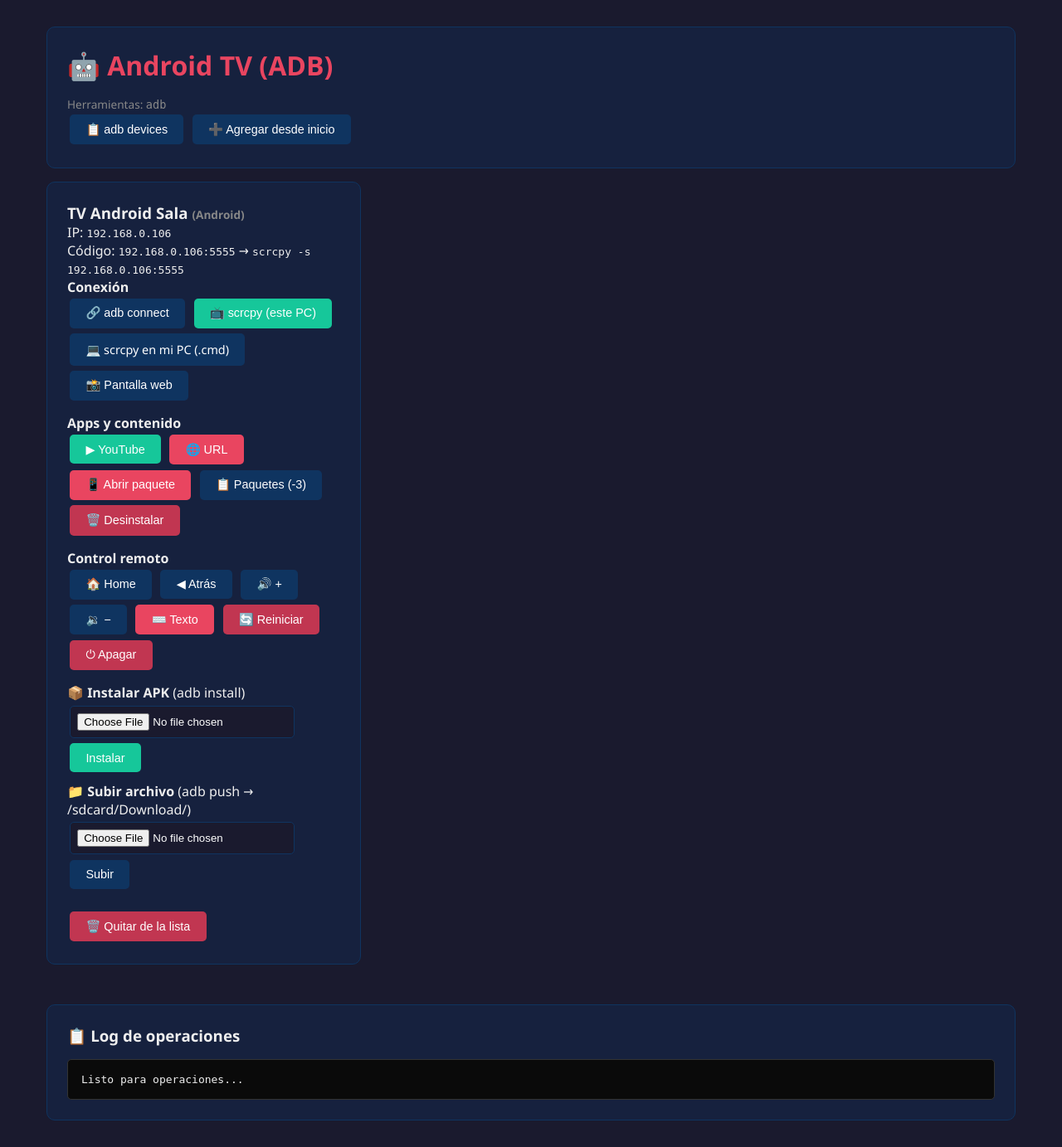
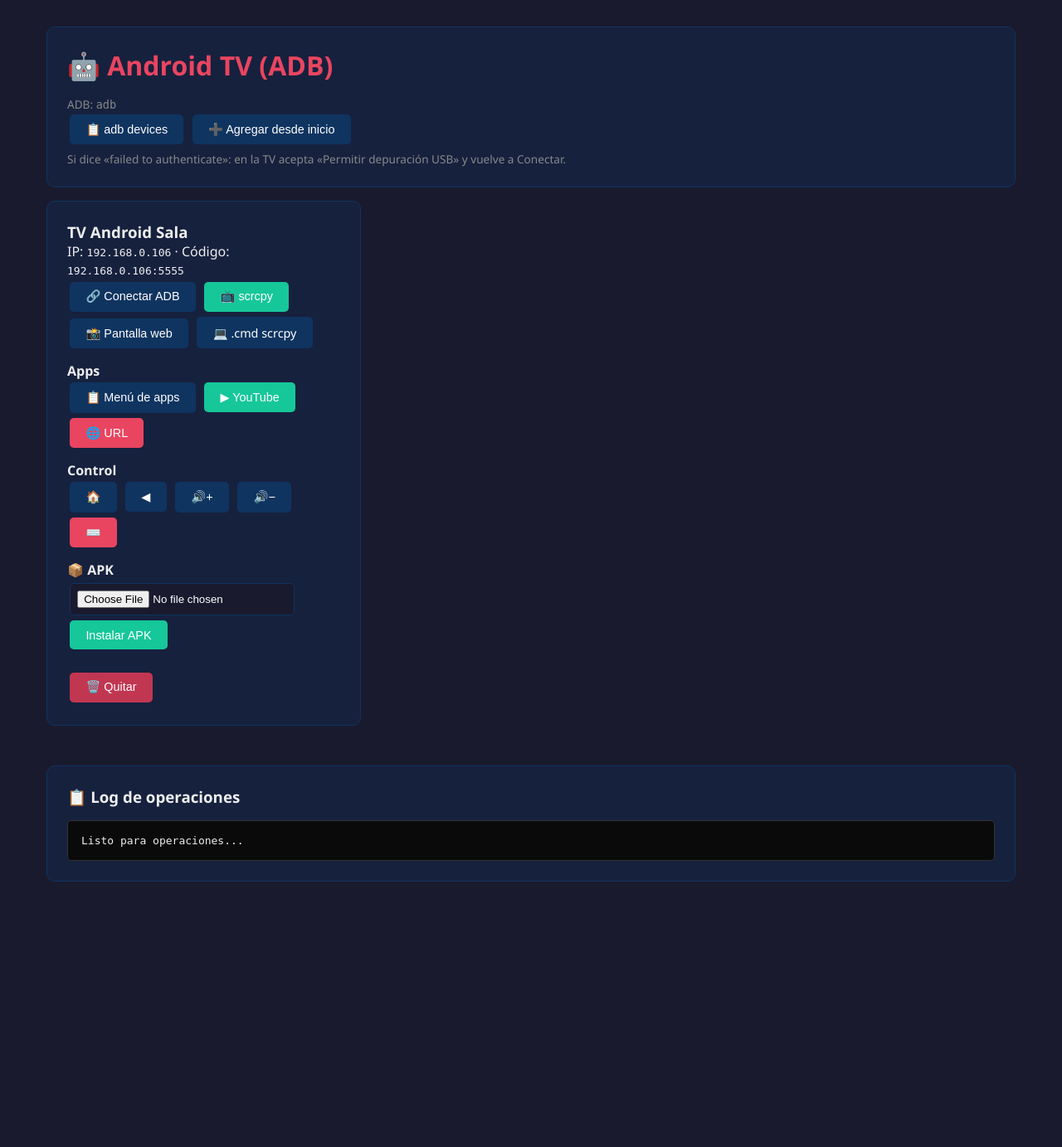
Before and after one commit to setlopez1999/tv-panel, a Flask app: page /android in a window 1280 px wide. Shown: the part 58-1441 px from the top of the page at 83% size. After the commit the page ends 1121 px from the top, so only its background shows below. Run offline with Flask 3, Linux system fonts and the light colour scheme.

Commit message:
Fix APK ruta absoluta, screenshot exec-out, modal de apps y tools_info.
Co-authored-by: Cursor <cursoragent@cursor.com>

```diff
--- a/app.py
+++ b/app.py
@@ -9,7 +9,7 @@ from routes import android_bp, lg_bp
 from tools_paths import get_adb_path, get_scrcpy_path, tools_info
 
 app = Flask(__name__)
-app.config["UPLOAD_FOLDER"] = "uploads"
+app.config["UPLOAD_FOLDER"] = os.path.abspath("uploads")
 os.makedirs(app.config["UPLOAD_FOLDER"], exist_ok=True)
 
 app.register_blueprint(lg_bp)
--- a/routes/android.py
+++ b/routes/android.py
@@ -1,8 +1,10 @@
 import os
+import uuid
 
 from flask import Blueprint, Response, current_app, jsonify, render_template, request, send_file
+from werkzeug.utils import secure_filename
 
-from config import add_android_device, find_device, legacy_view, load_devices, remove_device
+from config import add_android_device, find_device, legacy_view, load_devices, remove_device, update_device
 from modules.android.driver import AndroidDriver
 from tools_paths import tools_info
 
@@ -67,17 +69,27 @@ def android_install_apk():
     if not file.filename or not file.filename.lower().endswith(".apk"):
         return jsonify({"success": False, "message": "Archivo APK inválido"})
 
-    filepath = os.path.join(current_app.config["UPLOAD_FOLDER"], file.filename)
+    upload_dir = os.path.abspath(current_app.config["UPLOAD_FOLDER"])
+    os.makedirs(upload_dir, exist_ok=True)
+    safe = secure_filename(file.filename) or "app.apk"
+    filepath = os.path.join(upload_dir, f"{uuid.uuid4().hex}_{safe}")
     file.save(filepath)
-    result = _android_for_ip(ip).install_apk(filepath)
-    os.remove(filepath)
+    try:
+        result = _android_for_ip(ip).install_apk(filepath)
+    finally:
+        if os.path.isfile(filepath):
+            os.remove(filepath)
     return jsonify(result)
 
 
 @android_bp.route("/api/android/list-packages", methods=["POST"])
 def android_list_packages():
     data = request.json or {}
-    return jsonify(_android_for_ip(data["ip"]).list_packages())
+    ip = data["ip"]
+    result = _android_for_ip(ip).list_packages()
+    if result.get("success") and result.get("packages"):
+        update_device("android", ip, cached_packages=result["packages"])
+    return jsonify(result)
 
 
 @android_bp.route("/api/android/uninstall", methods=["POST"])
@@ -105,10 +117,13 @@ def android_push_file():
     f = request.files["file"]
     ip = request.form.get("ip")
     remote = request.form.get("remote_path", "/sdcard/Download/")
-    filepath = os.path.join(current_app.config["UPLOAD_FOLDER"], f.filename)
+    upload_dir = os.path.abspath(current_app.config["UPLOAD_FOLDER"])
+    os.makedirs(upload_dir, exist_ok=True)
+    filepath = os.path.abspath(os.path.join(upload_dir, secure_filename(f.filename) or "file"))
     f.save(filepath)
     result = _android_for_ip(ip).push_file(filepath, remote)
-    os.remove(filepath)
+    if os.path.isfile(filepath):
+        os.remove(filepath)
     return jsonify(result)
 
 
@@ -141,9 +156,9 @@ def android_launcher(ip):
 @android_bp.route("/api/android/screenshot/<ip>", methods=["GET"])
 def android_screenshot(ip):
     img_path = _android_for_ip(ip).get_screenshot()
-    if os.path.exists(img_path):
+    if os.path.isfile(img_path) and os.path.getsize(img_path) > 500:
         return send_file(img_path, mimetype="image/png")
-    return jsonify({"success": False, "message": "No se pudo capturar la pantalla"}), 500
+    return jsonify({"success": False, "message": "No se pudo capturar. Conecta ADB y autoriza en la TV."}), 500
 
 
 @android_bp.route("/api/android/remove/<ip>", methods=["DELETE"])
--- a/templates/android_devices.html
+++ b/templates/android_devices.html
@@ -2,87 +2,79 @@
 {% block content %}
 <div class="card">
     <h1>🤖 Android TV (ADB)</h1>
-    <p class="hint">Herramientas: <code>{{ tools.adb }}</code></p>
+    <p class="hint">ADB: <code>{{ tools.adb }}</code></p>
     <button class="btn btn-secondary" onclick="listAdbDevices()">📋 adb devices</button>
     <button class="btn btn-secondary" onclick="location.href='/'">➕ Agregar desde inicio</button>
+    <p class="hint">Si dice «failed to authenticate»: en la TV acepta «Permitir depuración USB» y vuelve a Conectar.</p>
 </div>
 
 <div class="grid">
     {% for device in devices %}
     <div class="card">
-        <h3>{{ device.name }} <span class="hint">(Android)</span></h3>
-        <p>IP: <code>{{ device.ip }}</code></p>
-        <p>Código: <code>{{ device.device_code }}</code> → <code>scrcpy -s {{ device.device_code }}</code></p>
+        <h3>{{ device.name }}</h3>
+        <p>IP: <code>{{ device.ip }}</code> · Código: <code>{{ device.device_code }}</code></p>
 
-        <p><strong>Conexión</strong></p>
-        <button class="btn btn-secondary" onclick="connectAndroid('{{ device.ip }}')">🔗 adb connect</button>
-        <button class="btn btn-success" onclick="startScrcpy('{{ device.ip }}')">📺 scrcpy (este PC)</button>
-        <a class="btn btn-secondary" href="/api/android/launcher/{{ device.ip }}">💻 scrcpy en mi PC (.cmd)</a>
+        <button class="btn btn-secondary" onclick="connectAndroid('{{ device.ip }}')">🔗 Conectar ADB</button>
+        <button class="btn btn-success" onclick="startScrcpy('{{ device.ip }}')">📺 scrcpy</button>
         <button class="btn btn-secondary" onclick="takeScreenshot('{{ device.ip }}')">📸 Pantalla web</button>
+        <a class="btn btn-secondary" href="/api/android/launcher/{{ device.ip }}">💻 .cmd scrcpy</a>
 
-        <p style="margin-top:0.8rem;"><strong>Apps y contenido</strong></p>
+        <p style="margin-top:0.8rem;"><strong>Apps</strong></p>
+        <button class="btn btn-secondary" onclick="openPackagesModal('{{ device.ip }}')">📋 Menú de apps</button>
         <button class="btn btn-success" onclick="quickUrlAndroid('{{ device.ip }}', 'https://youtube.com')">▶ YouTube</button>
         <button class="btn" onclick="openUrlAndroid('{{ device.ip }}')">🌐 URL</button>
-        <button class="btn" onclick="openAppAndroid('{{ device.ip }}')">📱 Abrir paquete</button>
-        <button class="btn btn-secondary" onclick="listPackages('{{ device.ip }}')">📋 Paquetes (-3)</button>
-        <button class="btn btn-danger" onclick="uninstallPkg('{{ device.ip }}')">🗑️ Desinstalar</button>
 
-        <p style="margin-top:0.8rem;"><strong>Control remoto</strong></p>
-        <button class="btn btn-secondary" onclick="keyevent('{{ device.ip }}', 3)">🏠 Home</button>
-        <button class="btn btn-secondary" onclick="keyevent('{{ device.ip }}', 4)">◀ Atrás</button>
-        <button class="btn btn-secondary" onclick="keyevent('{{ device.ip }}', 24)">🔊 +</button>
-        <button class="btn btn-secondary" onclick="keyevent('{{ device.ip }}', 25)">🔉 −</button>
-        <button class="btn" onclick="sendText('{{ device.ip }}')">⌨️ Texto</button>
-        <button class="btn btn-danger" onclick="rebootDev('{{ device.ip }}', false)">🔄 Reiniciar</button>
-        <button class="btn btn-danger" onclick="rebootDev('{{ device.ip }}', true)">⏻ Apagar</button>
+        <p style="margin-top:0.8rem;"><strong>Control</strong></p>
+        <button class="btn btn-secondary" onclick="keyevent('{{ device.ip }}', 3)">🏠</button>
+        <button class="btn btn-secondary" onclick="keyevent('{{ device.ip }}', 4)">◀</button>
+        <button class="btn btn-secondary" onclick="keyevent('{{ device.ip }}', 24)">🔊+</button>
+        <button class="btn btn-secondary" onclick="keyevent('{{ device.ip }}', 25)">🔊−</button>
+        <button class="btn" onclick="sendText('{{ device.ip }}')">⌨️</button>
 
         <div id="url-form-{{ device.ip }}" style="display:none; margin-top:0.5rem;">
             <input type="text" id="url-input-{{ device.ip }}" value="https://youtube.com">
             <button class="btn btn-success" onclick="sendUrlAndroid('{{ device.ip }}')">✓</button>
         </div>
-        <div id="app-form-{{ device.ip }}" style="display:none; margin-top:0.5rem;">
-            <input type="text" id="app-input-{{ device.ip }}" placeholder="com.ejemplo.app">
-            <button class="btn btn-success" onclick="sendAppAndroid('{{ device.ip }}')">✓</button>
-        </div>
-        <div id="uninstall-form-{{ device.ip }}" style="display:none; margin-top:0.5rem;">
-            <input type="text" id="uninstall-input-{{ device.ip }}" placeholder="nombre.del.paquete">
-            <button class="btn btn-danger" onclick="doUninstall('{{ device.ip }}')">✓ Desinstalar</button>
-        </div>
         <div id="text-form-{{ device.ip }}" style="display:none; margin-top:0.5rem;">
-            <input type="text" id="text-input-{{ device.ip }}" placeholder="texto a escribir">
+            <input type="text" id="text-input-{{ device.ip }}" placeholder="texto">
             <button class="btn btn-success" onclick="doSendText('{{ device.ip }}')">✓</button>
         </div>
 
         <div style="margin-top:0.8rem;">
-            <strong>📦 Instalar APK</strong> (adb install)
+            <strong>📦 APK</strong>
             <input type="file" id="apk-file-{{ device.ip }}" accept=".apk" style="display:block; margin-top:0.3rem;">
-            <button class="btn btn-success" onclick="installApk('{{ device.ip }}')">Instalar</button>
-        </div>
-        <div style="margin-top:0.5rem;">
-            <strong>📁 Subir archivo</strong> (adb push → /sdcard/Download/)
-            <input type="file" id="push-file-{{ device.ip }}" style="display:block; margin-top:0.3rem;">
-            <button class="btn btn-secondary" onclick="pushFile('{{ device.ip }}')">Subir</button>
+            <button class="btn btn-success" onclick="installApk('{{ device.ip }}')">Instalar APK</button>
         </div>
 
-        <div id="packages-{{ device.ip }}" class="log-box" style="max-height:120px; margin-top:0.5rem; display:none;"></div>
         <div id="screenshot-{{ device.ip }}" style="margin-top:1rem;"></div>
-        <button class="btn btn-danger" style="margin-top:0.5rem;" onclick="removeAndroid('{{ device.ip }}')">🗑️ Quitar de la lista</button>
+        <button class="btn btn-danger" style="margin-top:0.5rem;" onclick="removeAndroid('{{ device.ip }}')">🗑️ Quitar</button>
     </div>
     {% else %}
-    <div class="card">
-        <p>No hay Android TV. En el <a href="/">inicio</a> elige tipo <strong>Android TV</strong>, pon la IP y agrega.</p>
-        <p class="hint">En la TV: ADB over network ON. Luego: Conectar → install APK o scrcpy.</p>
-    </div>
+    <div class="card"><p>Sin Android TV. <a href="/">Agregar</a> tipo Android.</p></div>
     {% endfor %}
 </div>
 
+<div id="packages-modal" class="modal-overlay">
+    <div class="modal">
+        <div class="modal-header">
+            <h3 id="packages-modal-title">Apps en la TV</h3>
+            <button class="btn btn-secondary btn-sm" onclick="closePackagesModal()">✕ Cerrar</button>
+        </div>
+        <div class="modal-body" id="packages-modal-body">
+            <p class="hint">Cargando...</p>
+        </div>
+    </div>
+</div>
+
 <script>
+    let packagesModalIp = null;
+
     async function listAdbDevices() {
         await apiCall('/api/android/devices');
     }
 
     async function connectAndroid(ip) {
-        log(`adb connect ${ip}:5555 ...`);
+        log(`Conectando ${ip}:5555...`);
         await apiCall(`/api/android/connect/${ip}`, { method: 'POST' });
     }
 
@@ -97,28 +89,68 @@
         await apiCall('/api/android/open-url', { method: 'POST', body: JSON.stringify({ ip, url }) });
     }
 
-    function openAppAndroid(ip) {
-        document.getElementById(`app-form-${ip}`).style.display = 'block';
-    }
-    async function sendAppAndroid(ip) {
-        const pkg = document.getElementById(`app-input-${ip}`).value;
-        await apiCall('/api/android/open-app', { method: 'POST', body: JSON.stringify({ ip, package: pkg }) });
+    function closePackagesModal() {
+        document.getElementById('packages-modal').classList.remove('open');
+        packagesModalIp = null;
     }
 
-    async function listPackages(ip) {
-        const data = await apiCall('/api/android/list-packages', { method: 'POST', body: JSON.stringify({ ip }) });
-        const box = document.getElementById(`packages-${ip}`);
-        box.style.display = 'block';
-        box.textContent = data.stdout || data.message || 'Sin datos';
+    function renderPackagesModal(ip, packages) {
+        const body = document.getElementById('packages-modal-body');
+        if (!packages.length) {
+            body.innerHTML = '<p>No se encontraron apps de usuario. ¿Conectaste ADB?</p>';
+            return;
+        }
+        body.innerHTML = packages.map(pkg => `
+            <div class="pkg-item">
+                <span class="pkg-name">${pkg}</span>
+                <button type="button" class="btn btn-success btn-sm" data-action="open" data-ip="${ip}" data-pkg="${pkg}">Abrir</button>
+                <button type="button" class="btn btn-danger btn-sm" data-action="uninstall" data-ip="${ip}" data-pkg="${pkg}">Desinstalar</button>
+            </div>
+        `).join('');
+        body.querySelectorAll('button[data-action]').forEach(btn => {
+            btn.addEventListener('click', async () => {
+                const action = btn.dataset.action;
+                const p = btn.dataset.pkg;
+                const deviceIp = btn.dataset.ip;
+                if (action === 'open') {
+                    log(`Abriendo ${p}...`);
+                    await apiCall('/api/android/open-app', {
+                        method: 'POST',
+                        body: JSON.stringify({ ip: deviceIp, package: p })
+                    });
+                } else if (action === 'uninstall') {
+                    if (!confirm(`¿Desinstalar ${p}?`)) return;
+                    log(`Desinstalando ${p}...`);
+                    const r = await apiCall('/api/android/uninstall', {
+                        method: 'POST',
+                        body: JSON.stringify({ ip: deviceIp, package: p })
+                    });
+                    if (r.success) openPackagesModal(deviceIp);
+                }
+            });
+        });
     }
 
-    function uninstallPkg(ip) {
-        document.getElementById(`uninstall-form-${ip}`).style.display = 'block';
+    async function openPackagesModal(ip) {
+        packagesModalIp = ip;
+        document.getElementById('packages-modal').classList.add('open');
+        document.getElementById('packages-modal-title').textContent = `Apps — ${ip}`;
+        document.getElementById('packages-modal-body').innerHTML = '<p class="hint">Leyendo paquetes de la TV...</p>';
+        const data = await apiCall('/api/android/list-packages', {
+            method: 'POST',
+            body: JSON.stringify({ ip })
+        });
+        if (data.packages) {
+            renderPackagesModal(ip, data.packages);
+        } else {
+            document.getElementById('packages-modal-body').innerHTML =
+                `<p>${data.message || 'Error al listar apps'}</p>`;
+        }
     }
-    async function doUninstall(ip) {
-        const pkg = document.getElementById(`uninstall-input-${ip}`).value;
-        await apiCall('/api/android/uninstall', { method: 'POST', body: JSON.stringify({ ip, package: pkg }) });
-    }
+
+    document.getElementById('packages-modal').addEventListener('click', (e) => {
+        if (e.target.id === 'packages-modal') closePackagesModal();
+    });
 
     async function keyevent(ip, key) {
         await apiCall('/api/android/keyevent', { method: 'POST', body: JSON.stringify({ ip, key }) });
@@ -132,24 +164,22 @@
         await apiCall('/api/android/input-text', { method: 'POST', body: JSON.stringify({ ip, text }) });
     }
 
-    async function rebootDev(ip, powerOff) {
-        if (!confirm(powerOff ? '¿Apagar la TV?' : '¿Reiniciar la TV?')) return;
-        await apiCall('/api/android/reboot', { method: 'POST', body: JSON.stringify({ ip, power_off: powerOff }) });
-    }
-
     async function startScrcpy(ip) {
         await apiCall(`/api/android/scrcpy/${ip}`, { method: 'POST' });
     }
 
     async function takeScreenshot(ip) {
-        const res = await fetch(`/api/android/screenshot/${ip}`);
-        if (res.ok) {
+        log('Capturando pantalla...');
+        const res = await fetch(`/api/android/screenshot/${ip}?t=${Date.now()}`);
+        const ct = res.headers.get('content-type') || '';
+        if (res.ok && ct.includes('image')) {
             const blob = await res.blob();
             document.getElementById(`screenshot-${ip}`).innerHTML =
-                `<img src="${URL.createObjectURL(blob)}" style="max-width:100%; border-radius:5px;">`;
-            log('Pantalla en el navegador');
+                `<img src="${URL.createObjectURL(blob)}" alt="TV" style="max-width:100%; border-radius:8px; border:1px solid #333;">`;
+            log('Pantalla mostrada');
         } else {
-            log('Error al capturar');
+            const err = await res.json().catch(() => ({ message: 'Error al capturar' }));
+            log(formatApiMessage(err));
         }
     }
 
@@ -159,18 +189,8 @@
         const fd = new FormData();
         fd.append('apk', fi.files[0]);
         fd.append('ip', ip);
-        log('Instalando APK (puede tardar)...');
+        log('Instalando APK (1-2 min)...');
         await apiCall('/api/android/install-apk', { method: 'POST', body: fd });
-    }
-
-    async function pushFile(ip) {
-        const fi = document.getElementById(`push-file-${ip}`);
-        if (!fi.files.length) return alert('Selecciona archivo');
-        const fd = new FormData();
-        fd.append('file', fi.files[0]);
-        fd.append('ip', ip);
-        fd.append('remote_path', '/sdcard/Download/' + fi.files[0].name);
-        await apiCall('/api/android/push-file', { method: 'POST', body: fd });
     }
 
     async function removeAndroid(ip) {
--- a/templates/base.html
+++ b/templates/base.html
@@ -93,6 +142,7 @@
 
         function formatApiMessage(data) {
             if (!data) return 'Sin respuesta';
+            if (data.packages && data.count !== undefined) return data.message || `${data.count} apps`;
             if (data.message) return data.message;
             if (data.success === true) return 'Operación correcta';
             if (data.success === false && data.error) return data.error;
```
Also changed, not shown: other parts of templates/base.html (+49 -0 lines), modules/android/driver.py (+42 -11 lines), devices.json (line endings or trailing spaces).
